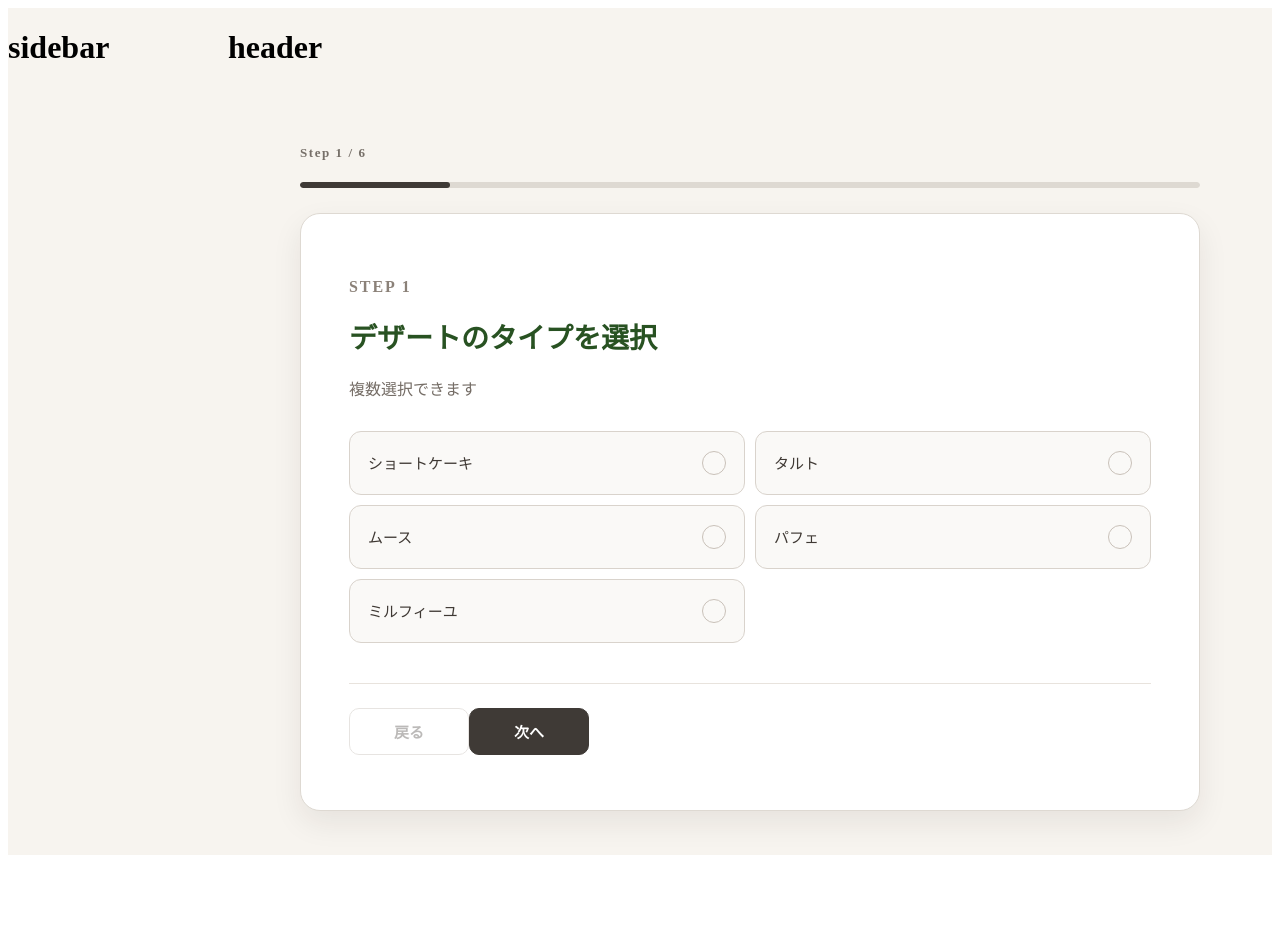
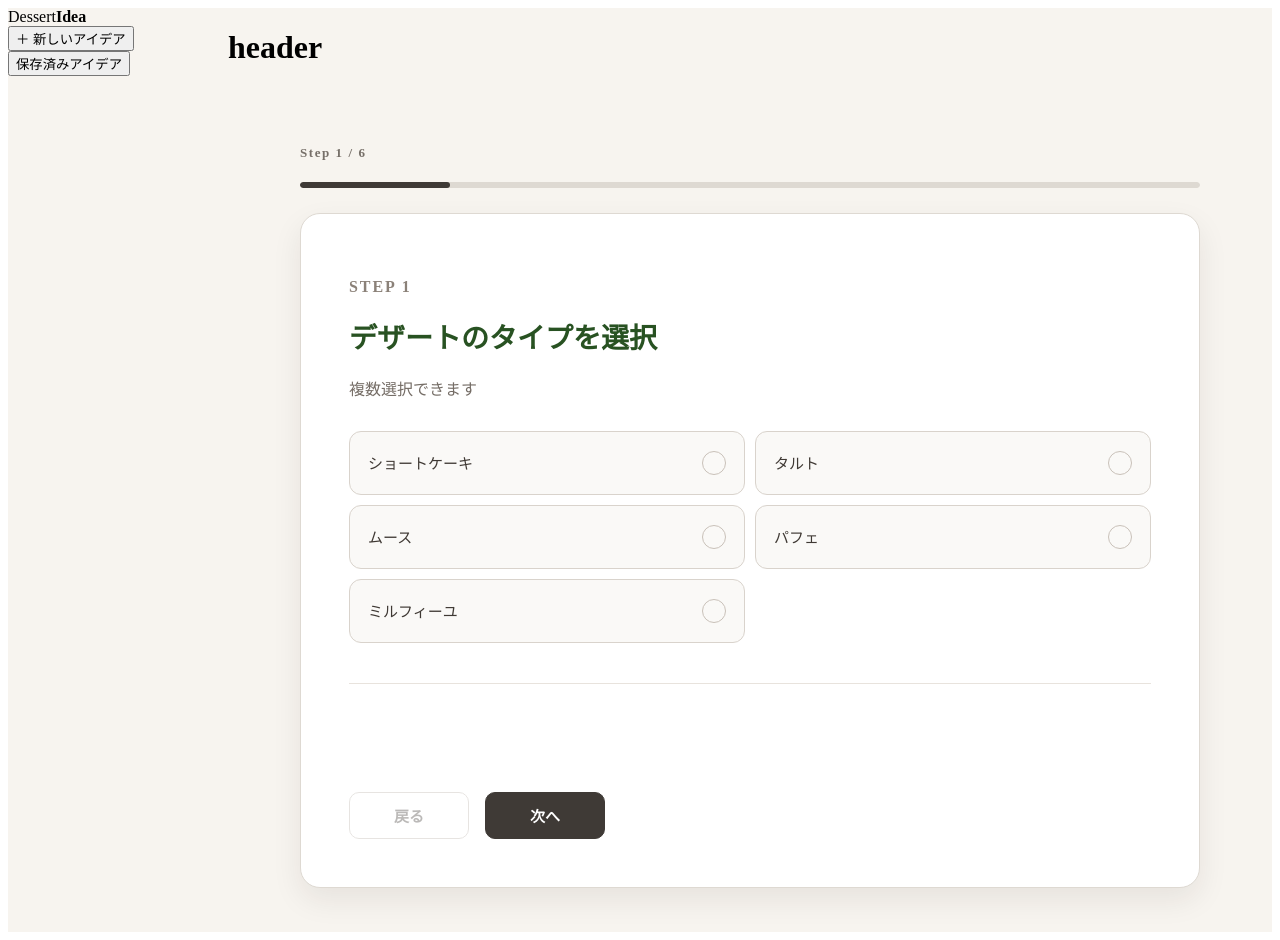
Before and after one commit to usamiyouhei/dessert_idea_builder, a Next.js app: page /idea-builder in a window 1280 px wide. Before the commit the page ends 863 px from the top, so only its background shows below. Built offline with nearby package versions, Linux system fonts and the light colour scheme.

Commit message:
update sidebar

```diff
--- a/src/components/builder/StepNavigation/StepNavigation.module.scss
+++ b/src/components/builder/StepNavigation/StepNavigation.module.scss
@@ -1,3 +1,11 @@
+.navigation {
+  display: flex;
+  justify-content: space-between;
+  gap: 16px;
+  margin-top: 56px;
+  padding-top: 28px;
+  // border-top: 1px solid #e4dfd9;
+}
 .backButton,
 .nextButton {
   min-width: 120px;
--- a/src/components/layout/Sidebar/Sidebar.tsx
+++ b/src/components/layout/Sidebar/Sidebar.tsx
@@ -1,10 +1,30 @@
 import React from "react";
 import styles from "./Sidebar.module.scss";
+type SidebarProps = {
+  onNewidea: () => void;
+};
 
-export default function Sidebar() {
+export default function Sidebar({ onNewidea }: SidebarProps) {
   return (
-    <div>
-      <h1>sidebar</h1>
-    </div>
+    <aside className={styles.sidebar}>
+      <div className={styles.logo}>
+        <span>Dessert</span>
+        <strong>Idea</strong>
+      </div>
+
+      <nav className={styles.navigation}>
+        <button
+          type="button"
+          className={styles.newIdeaButton}
+          onClick={onNewidea}
+        >
+          ＋ 新しいアイデア
+        </button>
+
+        <button type="button" className={styles.navItem}>
+          保存済みアイデア
+        </button>
+      </nav>
+    </aside>
   );
 }
```
